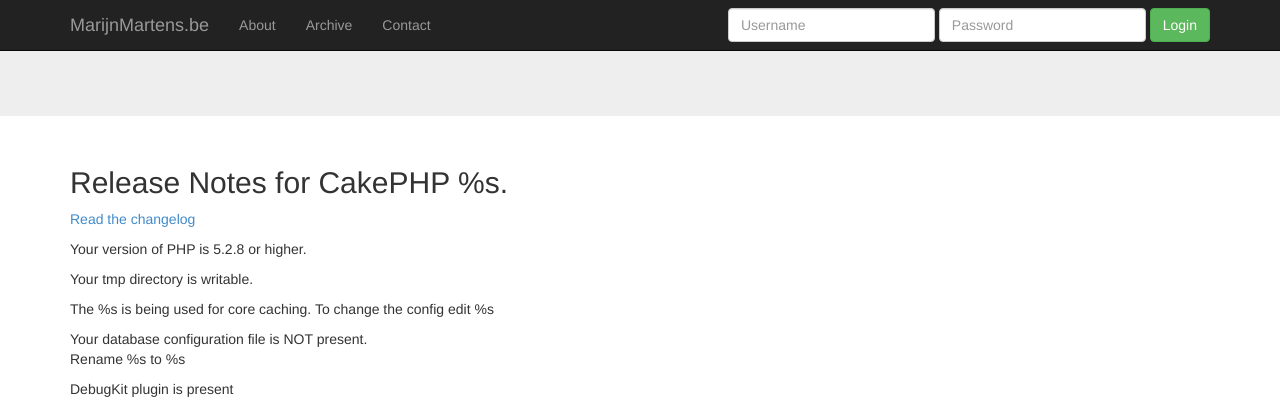
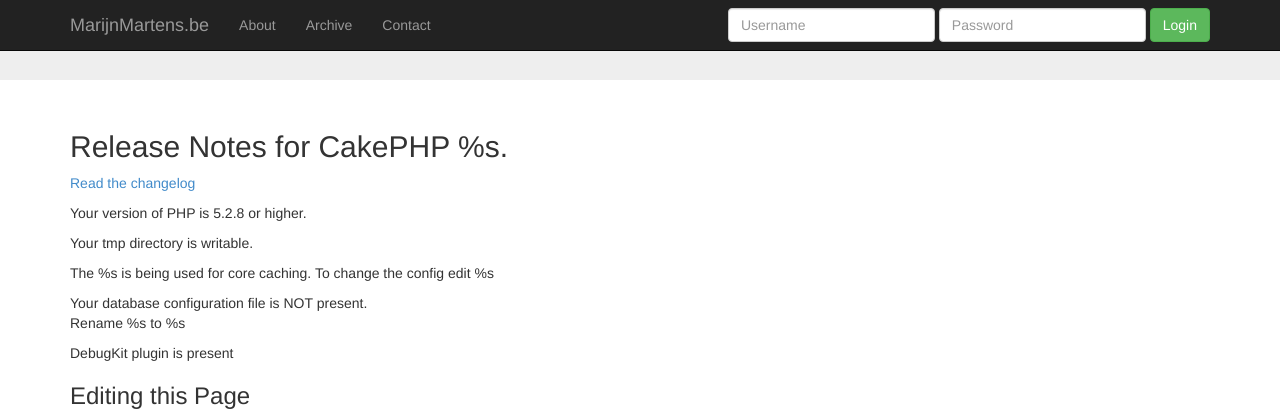
Before and after one commit to MarijnMartens/marijnmartens, a CakePHP app: the page made by app/View/Pages/home.ctp in a window 1280 px wide. Shown: the top 419 px of the page. Run offline with PHP 8.4 and a stand-in for CakePHP, Linux system fonts and the light colour scheme; the template is opened without the code that fills it, so the values that code supplies are empty; some libraries are stand-ins or nearby versions.

Commit message:
padding jumbotron

```diff
--- a/app/webroot/css/custom1.css
+++ b/app/webroot/css/custom1.css
@@ -8,3 +8,8 @@
 .footer > .container{
     text-align: center;
 }
+
+.jumbotron{
+    padding-top: 50px;
+    padding-bottom: 10px;
+}
```
